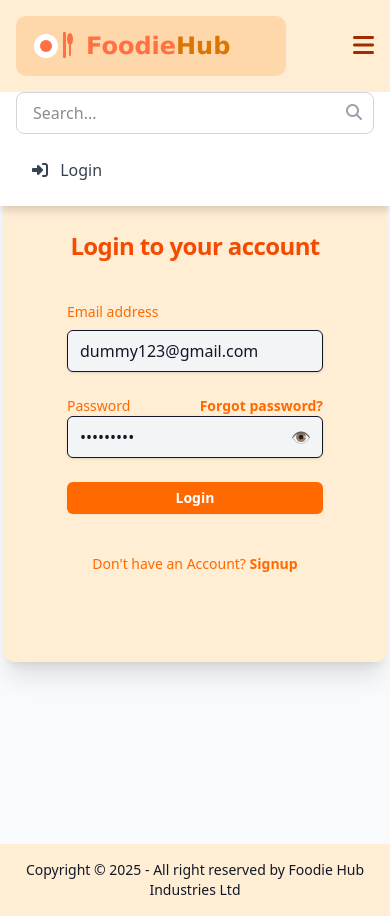
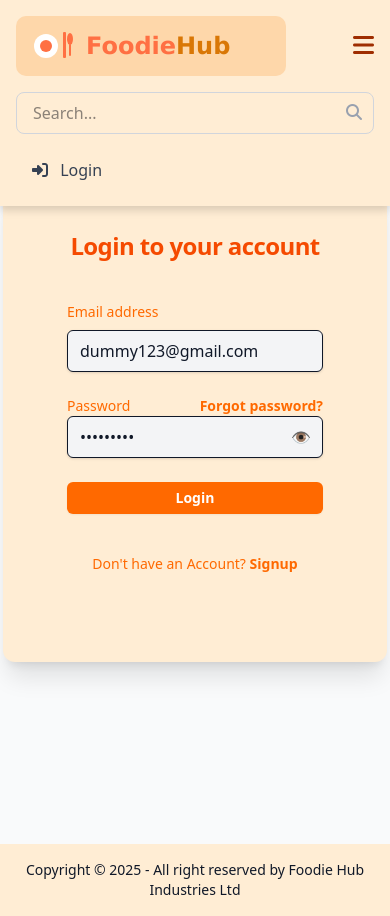
Before and after one commit to adarshbhagatjii/Foodie-hub-client, a React (Vite) app: page /login in a window 390 px wide. Both pictures are taken after a click on the button 363 px from the left and 46 px from the top of the page. Built offline with nearby package versions, Linux system fonts and the light colour scheme.

Commit message:
Update Navbar.jsx

```diff
--- a/src/component/Navbar.jsx
+++ b/src/component/Navbar.jsx
@@ -198,7 +198,7 @@ const Navbar = ({ user, setUser }) => {
 
 
       {isMobileMenuOpen && (
-        <div className="md:hidden bg-white px-4 pb-4 space-y-4">
+        <div className="md:hidden bg-orange-100 px-4 pb-4 space-y-4">
           <div className="relative">
             <input
               type="text"
@@ -273,7 +273,7 @@ const Navbar = ({ user, setUser }) => {
 
 
       {showCart && (
-        <div className="absolute right-0  w-11/12 md:w-96 bg-white shadow-lg transform transition-transform duration-300 ease-in-out flex flex-col z-50 max-h-[90vh] overflow-y-auto">
+        <div className="absolute right-0  w-11/12 md:w-96 bg-orange-100 shadow-lg transform transition-transform duration-300 ease-in-out flex flex-col z-50 max-h-[90vh] overflow-y-auto">
           {/* Cart Header */}
           <div className="p-6 border-b flex justify-between items-center">
             <h2 className="text-2xl font-bold text-gray-800">Shopping Cart</h2>
```
